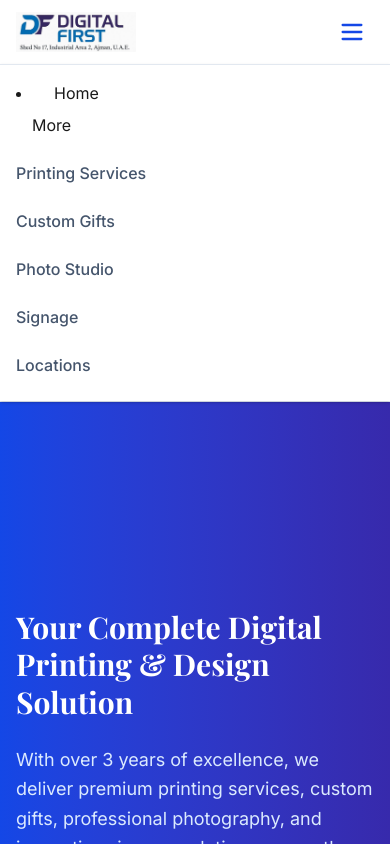
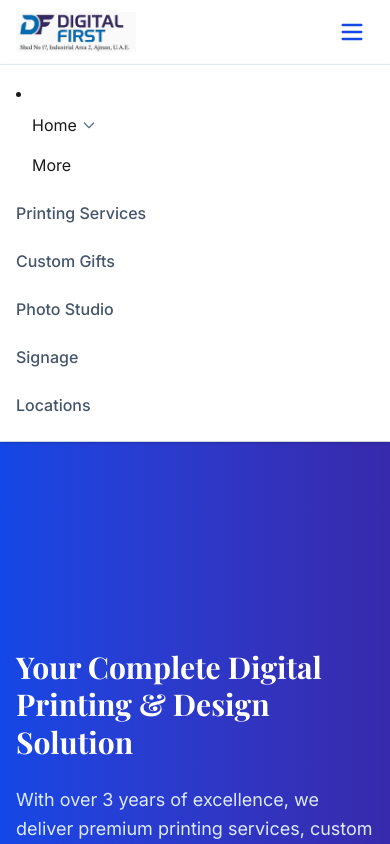
Before and after one commit to Sinu00/digitalfirstlandingpage, a Next.js app: page / in a window 390 px wide. Both pictures are taken after a click on the button "Toggle navigation menu". Shown: the top 844 px of the page. Built offline with nearby package versions, Linux system fonts and the light colour scheme; a web font is replaced by a local one.

Commit message:
changed a to link in header

```diff
--- a/components/Header.tsx
+++ b/components/Header.tsx
@@ -29,10 +29,10 @@ export default function Header() {
           <nav className="hidden md:flex">
             <ul className="flex space-x-6 list-none m-0 p-0">
               <li className="relative group/nav">
-                <a href="/" className={`flex items-center ${isActive("/") ? "text-blue-700" : "text-slate-600 hover:text-blue-700"} font-medium transition-colors text-sm`}>
+                <Link href="/" className={`flex items-center ${isActive("/") ? "text-blue-700" : "text-slate-600 hover:text-blue-700"} font-medium transition-colors text-sm`}>
                   Home
                   <svg className="ml-1 h-4 w-4 text-slate-500 group-hover/nav:text-blue-700 transition-colors" fill="none" stroke="currentColor" strokeWidth="2" viewBox="0 0 24 24" aria-hidden="true"><path strokeLinecap="round" strokeLinejoin="round" d="M19 9l-7 7-7-7" /></svg>
-                </a>
+                </Link>
                 <button
                   className="absolute inset-0 w-full h-full opacity-0 cursor-pointer z-10 md:hidden"
                   aria-haspopup="true"
@@ -102,7 +102,10 @@ export default function Header() {
         <div className="md:hidden bg-white border-t border-slate-200 shadow-sm">
           <nav className="flex flex-col space-y-2 px-4 py-4">
             <li className="relative group">
-              <a href="/" className="px-4 py-2 hover:text-blue-700 transition-colors">Home</a>
+              <Link href="/" className="px-4 py-2 hover:text-blue-700 transition-colors flex items-center">
+                Home
+                <svg className="ml-1 h-4 w-4 text-slate-500 transition-colors" fill="none" stroke="currentColor" strokeWidth="2" viewBox="0 0 24 24" aria-hidden="true"><path strokeLinecap="round" strokeLinejoin="round" d="M19 9l-7 7-7-7" /></svg>
+              </Link>
               <button
                 className="absolute inset-0 w-full h-full opacity-0 cursor-pointer z-10 md:hidden"
                 aria-haspopup="true"
```
